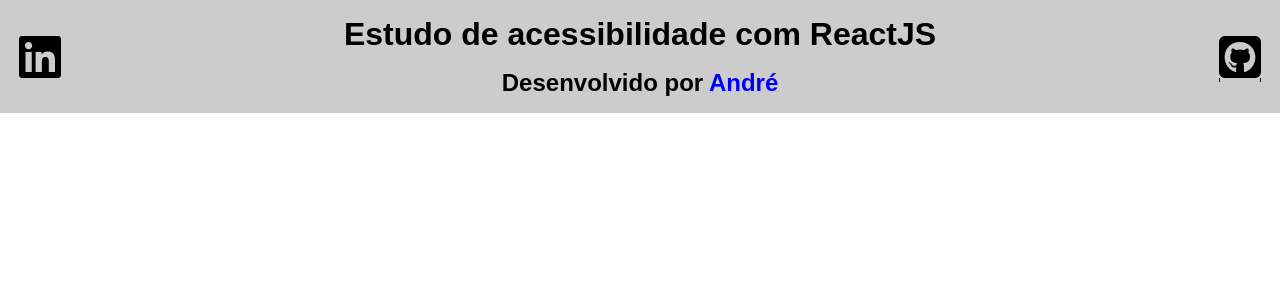
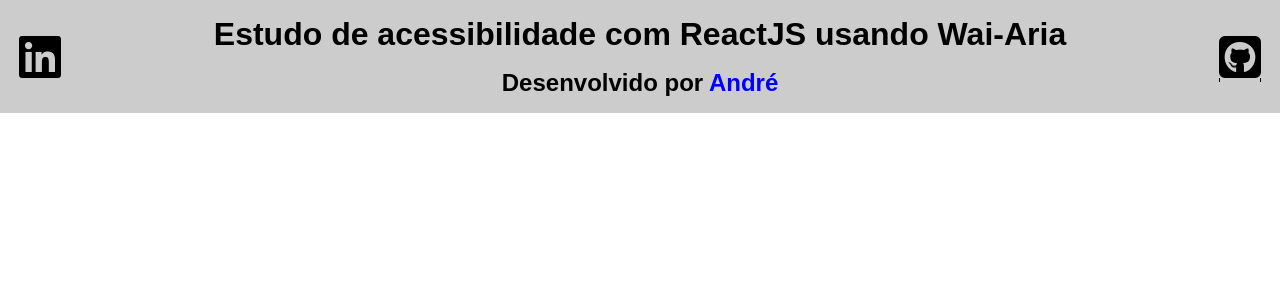
Before and after one commit to MunrraMT/estudo-react-acessibilidade, a React (Create React App) app: page / in a window 1280 px wide. Shown: the top 300 px of the page. Built offline with nearby package versions, Linux system fonts and the light colour scheme.

Commit message:
change title

```diff
--- a/public/index.html
+++ b/public/index.html
@@ -6,6 +6,7 @@
     <meta http-equiv="X-UA-Compatible" content="IE=edge">
     <meta name="viewport" content="width=device-width, initial-scale=1.0">
     <title>Estudo de acessibilidade com ReactJS</title>
+    <meta name="description" content="Estudo de acessibilidade em componentes ReactJS com Wai-Aria">
     <script async src="https://kit.fontawesome.com/999626ddfd.js" crossorigin="anonymous"></script>
   </head>
 
--- a/src/components/header/index.js
+++ b/src/components/header/index.js
@@ -6,7 +6,7 @@ const Header = () => (
       <i className='fab fa-linkedin' />
     </StyledHeader.SocialMedia>
     <StyledHeader.Title>
-      Estudo de acessibilidade com ReactJS
+      Estudo de acessibilidade com ReactJS usando Wai-Aria
     </StyledHeader.Title>
     <StyledHeader.SubTitle>
       Desenvolvido por <a href='https://github.com/MunrraMT'>André</a>
```
